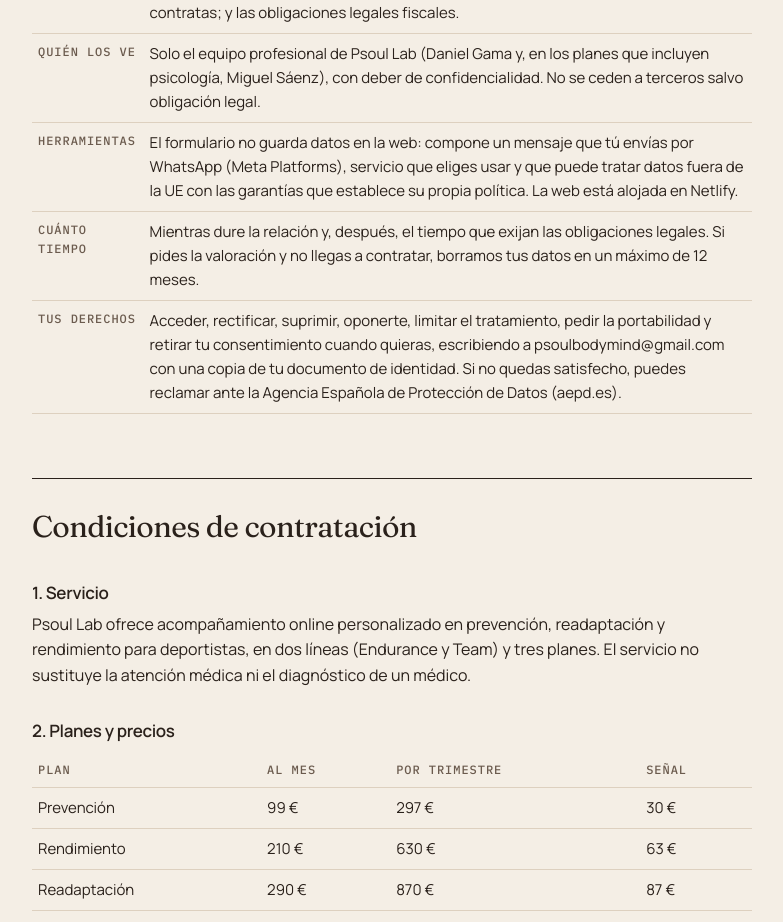
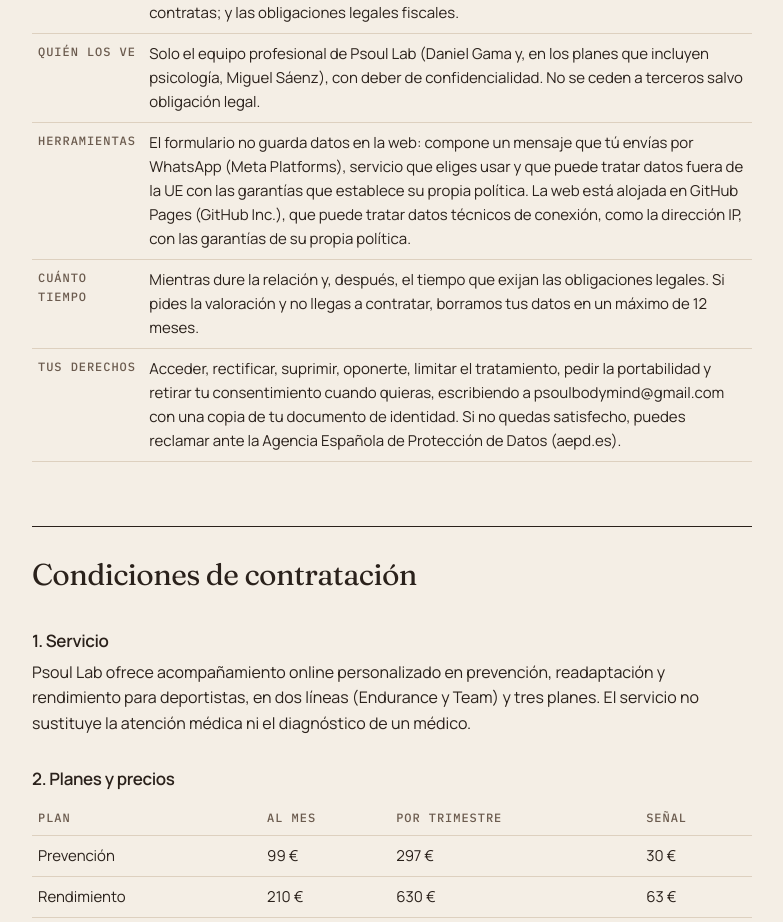
Before and after one commit to psoullab/psoullab.github.io, a plain HTML site: page legal.html in a window 1280 px wide. Shown: the part 1981-2903 px from the top of the page, without its empty margins (248-1031 px from the left). Drawn offline with Linux system fonts and the light colour scheme.

Commit message:
Add files via upload

```diff
--- a/legal.html
+++ b/legal.html
@@ -238,7 +238,7 @@ footer .wrap{display:flex;flex-wrap:wrap;justify-content:space-between;gap:12px;
 <tr><th>Para qué</th><td>Responder a tu solicitud, hacer tu valoración, diseñar y seguir tu plan, gestionar pagos y facturas y, si lo aceptas, avisarte de novedades de Psoul Lab.</td></tr>
 <tr><th>Base legal</th><td>Tu consentimiento expreso, que das al marcar la casilla del formulario o al enviarnos el mensaje (también para los datos de salud); la ejecución del contrato cuando contratas; y las obligaciones legales fiscales.</td></tr>
 <tr><th>Quién los ve</th><td>Solo el equipo profesional de Psoul Lab (Daniel Gama y, en los planes que incluyen psicología, Miguel Sáenz), con deber de confidencialidad. No se ceden a terceros salvo obligación legal.</td></tr>
-<tr><th>Herramientas</th><td>El formulario no guarda datos en la web: compone un mensaje que tú envías por WhatsApp (Meta Platforms), servicio que eliges usar y que puede tratar datos fuera de la UE con las garantías que establece su propia política. La web está alojada en Netlify.</td></tr>
+<tr><th>Herramientas</th><td>El formulario no guarda datos en la web: compone un mensaje que tú envías por WhatsApp (Meta Platforms), servicio que eliges usar y que puede tratar datos fuera de la UE con las garantías que establece su propia política. La web está alojada en GitHub Pages (GitHub Inc.), que puede tratar datos técnicos de conexión, como la dirección IP, con las garantías de su propia política.</td></tr>
 <tr><th>Cuánto tiempo</th><td>Mientras dure la relación y, después, el tiempo que exijan las obligaciones legales. Si pides la valoración y no llegas a contratar, borramos tus datos en un máximo de 12 meses.</td></tr>
 <tr><th>Tus derechos</th><td>Acceder, rectificar, suprimir, oponerte, limitar el tratamiento, pedir la portabilidad y retirar tu consentimiento cuando quieras, escribiendo a psoulbodymind@gmail.com con una copia de tu documento de identidad. Si no quedas satisfecho, puedes reclamar ante la Agencia Española de Protección de Datos (aepd.es).</td></tr>
 </table>
```
